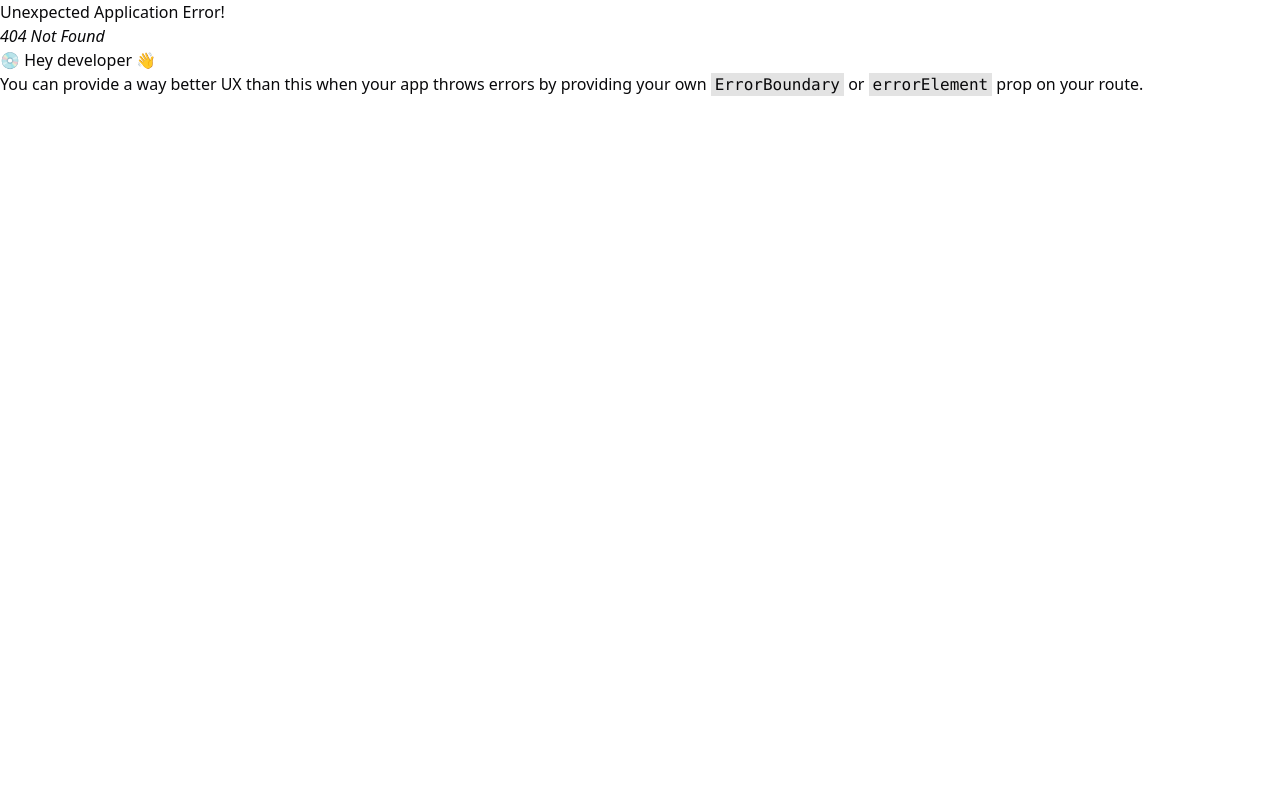
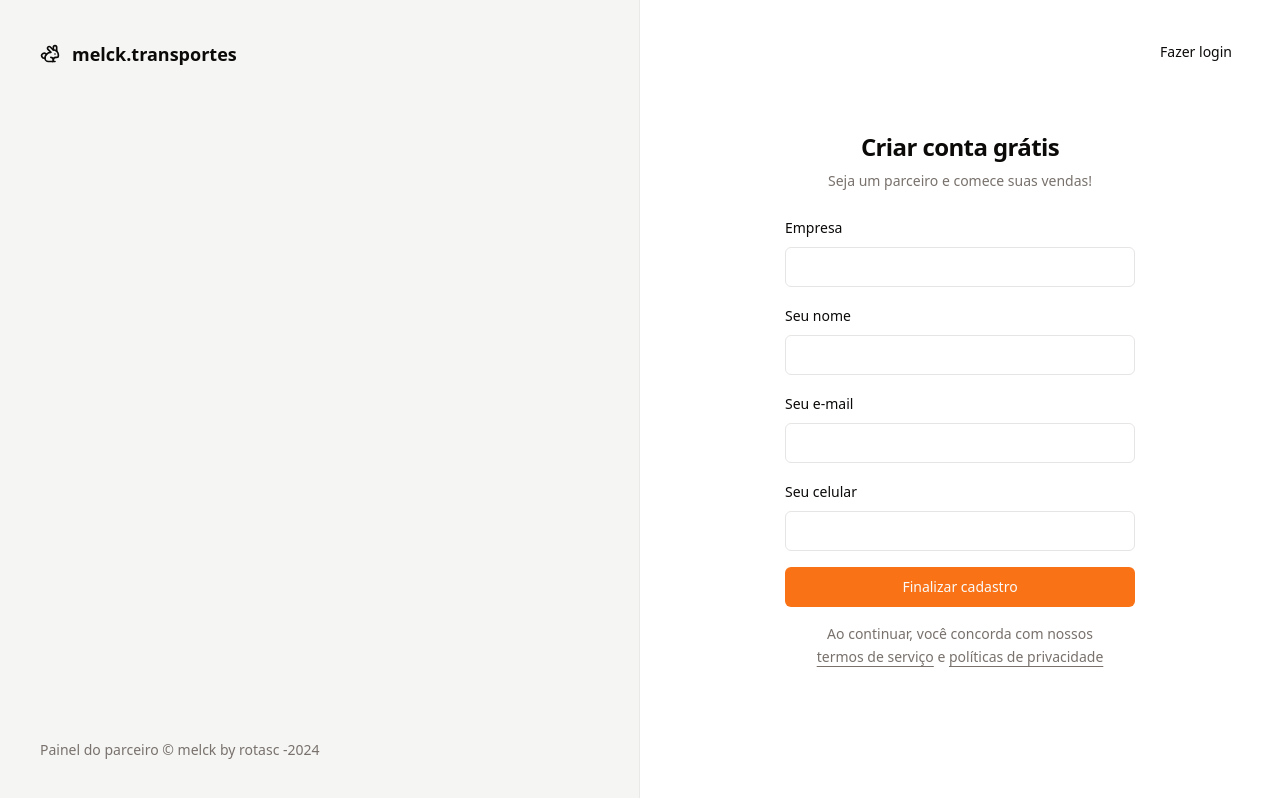
Before and after one commit to pedrocastrovs/pizzashop-ui, a React (Vite) app: page /sign-up in a window 1280 px wide. Before the commit this address had no page. Built offline with nearby package versions, Linux system fonts and the light colour scheme.

Commit message:
feat: pagina de login e cadastro de empresa

```diff
--- a/src/App.tsx
+++ b/src/App.tsx
@@ -9,7 +9,7 @@ import { router } from './routes'
 export function App() {
   return (
     <HelmetProvider>
-      <Helmet titleTemplate="%s | pizza.shop" />
+      <Helmet titleTemplate="%s | chame.rapido" />
       <Toaster richColors />
       <RouterProvider router={router} />
     </HelmetProvider>
--- a/src/global.css
+++ b/src/global.css
@@ -2,50 +2,52 @@
 @tailwind components;
 @tailwind utilities;
 
+
+
 @layer base {
   :root {
     --background: 0 0% 100%;
-    --foreground: 240 10% 3.9%;
+    --foreground: 20 14.3% 4.1%;
     --card: 0 0% 100%;
-    --card-foreground: 240 10% 3.9%;
+    --card-foreground: 20 14.3% 4.1%;
     --popover: 0 0% 100%;
-    --popover-foreground: 240 10% 3.9%;
-    --primary: 142.1 76.2% 36.3%;
-    --primary-foreground: 355.7 100% 97.3%;
-    --secondary: 240 4.8% 95.9%;
-    --secondary-foreground: 240 5.9% 10%;
-    --muted: 240 4.8% 95.9%;
-    --muted-foreground: 240 3.8% 46.1%;
-    --accent: 240 4.8% 95.9%;
-    --accent-foreground: 240 5.9% 10%;
+    --popover-foreground: 20 14.3% 4.1%;
+    --primary: 24.6 95% 53.1%;
+    --primary-foreground: 60 9.1% 97.8%;
+    --secondary: 60 4.8% 95.9%;
+    --secondary-foreground: 24 9.8% 10%;
+    --muted: 60 4.8% 95.9%;
+    --muted-foreground: 25 5.3% 44.7%;
+    --accent: 60 4.8% 95.9%;
+    --accent-foreground: 24 9.8% 10%;
     --destructive: 0 84.2% 60.2%;
-    --destructive-foreground: 0 0% 98%;
-    --border: 240 5.9% 90%;
-    --input: 240 5.9% 90%;
-    --ring: 142.1 76.2% 36.3%;
+    --destructive-foreground: 60 9.1% 97.8%;
+    --border: 20 5.9% 90%;
+    --input: 20 5.9% 90%;
+    --ring: 24.6 95% 53.1%;
     --radius: 0.5rem;
   }
 
   .dark {
     --background: 20 14.3% 4.1%;
-    --foreground: 0 0% 95%;
-    --card: 24 9.8% 10%;
-    --card-foreground: 0 0% 95%;
-    --popover: 0 0% 9%;
-    --popover-foreground: 0 0% 95%;
-    --primary: 142.1 70.6% 45.3%;
-    --primary-foreground: 144.9 80.4% 10%;
-    --secondary: 240 3.7% 15.9%;
-    --secondary-foreground: 0 0% 98%;
-    --muted: 0 0% 15%;
-    --muted-foreground: 240 5% 64.9%;
+    --foreground: 60 9.1% 97.8%;
+    --card: 20 14.3% 4.1%;
+    --card-foreground: 60 9.1% 97.8%;
+    --popover: 20 14.3% 4.1%;
+    --popover-foreground: 60 9.1% 97.8%;
+    --primary: 20.5 90.2% 48.2%;
+    --primary-foreground: 60 9.1% 97.8%;
+    --secondary: 12 6.5% 15.1%;
+    --secondary-foreground: 60 9.1% 97.8%;
+    --muted: 12 6.5% 15.1%;
+    --muted-foreground: 24 5.4% 63.9%;
     --accent: 12 6.5% 15.1%;
-    --accent-foreground: 0 0% 98%;
-    --destructive: 0 62.8% 30.6%;
-    --destructive-foreground: 0 85.7% 97.3%;
-    --border: 240 3.7% 15.9%;
-    --input: 240 3.7% 15.9%;
-    --ring: 142.4 71.8% 29.2%;
+    --accent-foreground: 60 9.1% 97.8%;
+    --destructive: 0 72.2% 50.6%;
+    --destructive-foreground: 60 9.1% 97.8%;
+    --border: 12 6.5% 15.1%;
+    --input: 12 6.5% 15.1%;
+    --ring: 20.5 90.2% 48.2%;
   }
 }
 
--- a/src/pages/_layouts/auth.tsx
+++ b/src/pages/_layouts/auth.tsx
@@ -1,4 +1,4 @@
-import { Pizza } from 'lucide-react'
+import { Rabbit } from 'lucide-react'
 import { Outlet } from 'react-router-dom'
 
 export function AuthLayout() {
@@ -6,16 +6,16 @@ export function AuthLayout() {
     <div className="grid min-h-screen grid-cols-2">
       <div className="flex h-full flex-col justify-between border-r border-foreground/5 bg-muted p-10 text-muted-foreground">
         <div className="flex items-center gap-3 text-lg text-foreground">
-          <Pizza className="h-5 w-5" />
-          <span className="font-semibold">pizza.shop</span>
+          <Rabbit className="h-5 w-5" />
+          <span className="font-semibold">melck.transportes</span>
         </div>
 
         <footer className="text-sm">
-          Painel do parceiro &copy; pizza.shop - {new Date().getFullYear()}
+          Painel do parceiro &copy; melck by rotasc -{new Date().getFullYear()}
         </footer>
       </div>
 
-      <div className="flex flex-col items-center justify-center">
+      <div className="relative flex flex-col items-center justify-center">
         <Outlet />
       </div>
     </div>
--- a/src/pages/auth/sign-in.tsx
+++ b/src/pages/auth/sign-in.tsx
@@ -1,5 +1,6 @@
 import { Helmet } from 'react-helmet-async'
 import { useForm } from 'react-hook-form'
+import { Link } from 'react-router-dom'
 import { toast } from 'sonner'
 import { z } from 'zod'
 
@@ -38,6 +39,9 @@ export function SignIn() {
     <>
       <Helmet title="Login" />
       <div className="p-8">
+        <Button variant="outline" asChild className="absolute right-8 top-8 ">
+          <Link to="/sign-up">Novo estabelecimento</Link>
+        </Button>
         <div className="flex w-[350px] flex-col justify-center gap-6">
           <div className="flex flex-col gap-2 text-center">
             <h1 className="text-2xl font-semibold tracking-tight">
--- /dev/null
+++ b/src/pages/auth/sign-up.tsx
@@ -0,0 +1,113 @@
+import { Helmet } from 'react-helmet-async'
+import { useForm } from 'react-hook-form'
+import { Link, useNavigate } from 'react-router-dom'
+import { toast } from 'sonner'
+import { z } from 'zod'
+
+import { Button } from '@/components/ui/button'
+import { Input } from '@/components/ui/input'
+import { Label } from '@/components/ui/label'
+
+const signUpForm = z.object({
+  restaurantName: z.string(),
+  managerName: z.string(),
+  phone: z.string(),
+  email: z.string().email(),
+})
+
+type SignUpForm = z.infer<typeof signUpForm>
+
+export function SignUp() {
+  const navigate = useNavigate()
+
+  const {
+    register,
+    handleSubmit,
+    formState: { isSubmitting },
+  } = useForm<SignUpForm>()
+
+  async function handleSignUp(data: SignUpForm) {
+    try {
+      console.log(data)
+
+      await new Promise((resolve) => setTimeout(resolve, 2000))
+
+      toast.success('Restaurante cadastrado com sucesso!', {
+        action: {
+          label: 'Login',
+          onClick: () => navigate('/sign-in'),
+        },
+      })
+    } catch (error) {
+      toast.error('Erro ao cadastrar restaurante.')
+    }
+  }
+
+  return (
+    <>
+      <Helmet title="Cadastro" />
+
+      <div className="p-8">
+        <Button variant="ghost" asChild className="absolute right-8 top-8">
+          <Link to="/sign-in">Fazer login</Link>
+        </Button>
+
+        <div className="flex w-[350px] flex-col justify-center gap-6">
+          <div className="flex flex-col gap-2 text-center">
+            <h1 className="text-2xl font-semibold tracking-tight">
+              Criar conta grátis
+            </h1>
+            <p className="text-sm text-muted-foreground">
+              Seja um parceiro e comece suas vendas!
+            </p>
+          </div>
+
+          <form className="space-y-4" onSubmit={handleSubmit(handleSignUp)}>
+            <div className="space-y-2">
+              <Label htmlFor="restaurantName">Empresa</Label>
+              <Input
+                id="restaurantName"
+                type="text"
+                {...register('restaurantName')}
+              />
+            </div>
+
+            <div className="space-y-2">
+              <Label htmlFor="managerName">Seu nome</Label>
+              <Input
+                id="managerName"
+                type="text"
+                {...register('managerName')}
+              />
+            </div>
+
+            <div className="space-y-2">
+              <Label htmlFor="email">Seu e-mail</Label>
+              <Input id="email" type="email" {...register('email')} />
+            </div>
+
+            <div className="space-y-2">
+              <Label htmlFor="phone">Seu celular</Label>
+              <Input id="phone" type="tel" {...register('phone')} />
+            </div>
+
+            <Button disabled={isSubmitting} className="w-full" type="submit">
+              Finalizar cadastro
+            </Button>
+
+            <p className="px-6 text-center text-sm leading-relaxed text-muted-foreground">
+              Ao continuar, você concorda com nossos{' '}
+              <a href="" className="underline underline-offset-4">
+                termos de serviço
+              </a>{' '}
+              e{' '}
+              <a href="" className="underline underline-offset-4">
+                políticas de privacidade
+              </a>
+            </p>
+          </form>
+        </div>
+      </div>
+    </>
+  )
+}
--- a/src/routes.tsx
+++ b/src/routes.tsx
@@ -4,6 +4,7 @@ import { AppLayout } from './pages/_layouts/app'
 import { AuthLayout } from './pages/_layouts/auth'
 import { Dashboard } from './pages/app/dashboard'
 import { SignIn } from './pages/auth/sign-in'
+import { SignUp } from './pages/auth/sign-up'
 
 export const router = createBrowserRouter([
   {
@@ -15,6 +16,9 @@ export const router = createBrowserRouter([
   {
     path: '/',
     element: <AuthLayout />,
-    children: [{ path: '/sing-in', element: <SignIn /> }],
+    children: [
+      { path: '/sign-in', element: <SignIn /> },
+      { path: '/sign-up', element: <SignUp /> },
+    ],
   },
 ])
```
